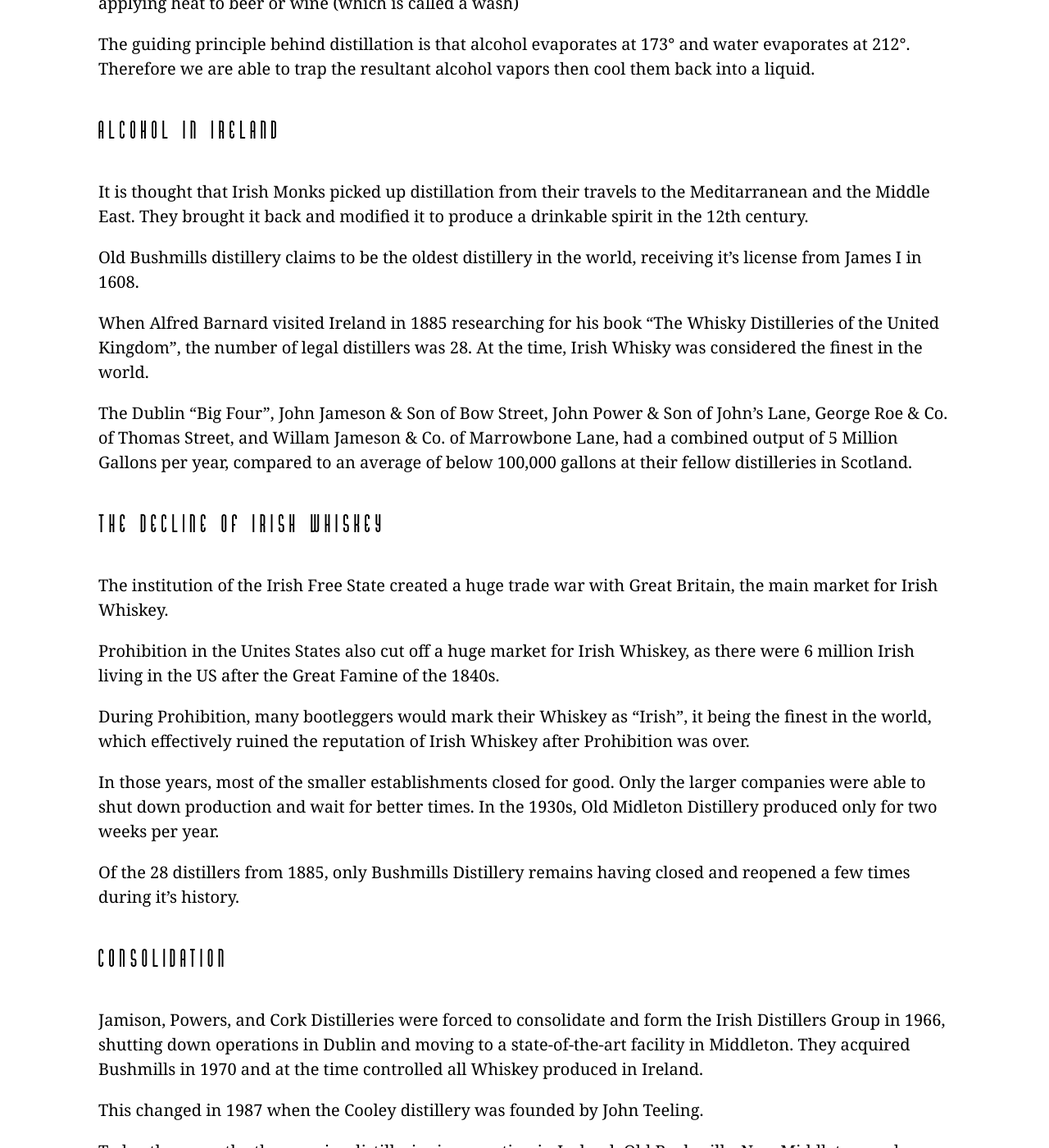
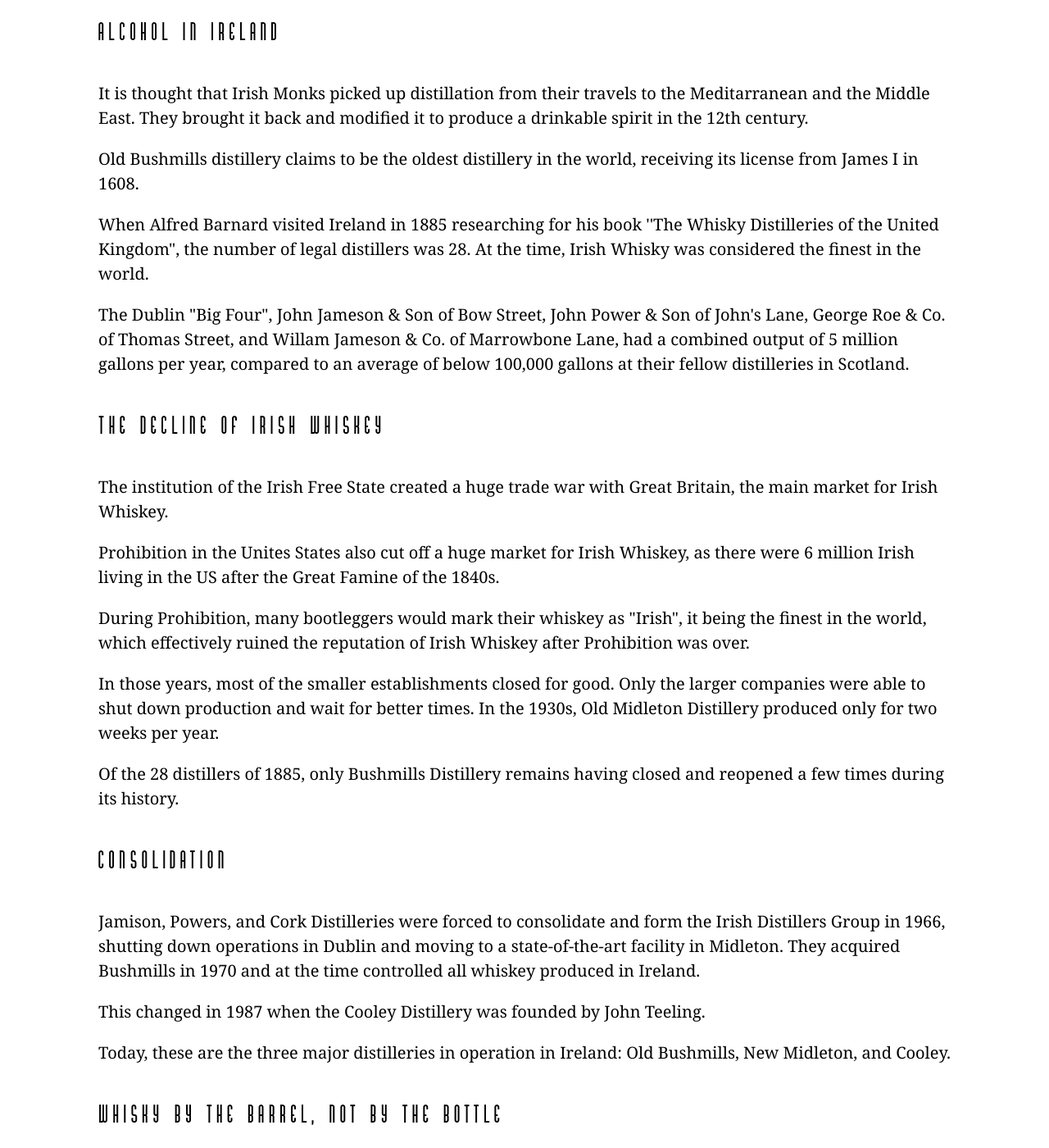
Before and after one commit to spirits-enthusiast-society/spirits-enthusiast-society.github.io, a Jekyll site: the page built from lectures/irish-whiskey.html, in a window 1280 px wide and 1400 px high, scrolled down 749 px. Shown: the whole window at 82% size. Built offline with Jekyll 4.4.1, drawn with Linux system fonts in a browser that asks for light colours; some of the changed text lies outside the part shown.

Commit message:
Clean up
fixed header on About page and cleaned up lecture text

```diff
--- a/about/index.html
+++ b/about/index.html
@@ -6,7 +6,6 @@
 <figure class="about-photo-container">
   <img src="/img/gin-pour.jpg" class="about-photo" alt="about photo" />
 
-
+</figure>
 
   <p class="about-text">Donec libero libero, bibendum non condimentum ac, ullamcorper at sapien. Duis feugiat urna vel justo cursus facilisis. Vivamus ligula dui, convallis a varius vitae, facilisis eget magna. Donec libero libero, bibendum non condimentum ac, ullamcorper at sapien. Duis feugiat urna vel justo cursus facilisis. Vivamus ligula dui, convallis a varius vitae, facilisis eget magna. Donec libero libero, bibendum non condimentum ac, ullamcorper at sapien. Duis feugiat urna vel justo cursus facilisis. Vivamus ligula dui, convallis a varius vitae, facilisis eget magna.</p>
-<figure/>
--- a/lectures/index.html
+++ b/lectures/index.html
@@ -3,5 +3,5 @@
   css: lecture.css
 ---
 
-<h2 class="lecture-title-2"><a href="/lectures/whiskey-1.html">Introduction to Whiskey</a></h2>
-<h2 class="lecture-title-2"><a href="/lectures/irish-whiskey.html">Irish Whiskey</a></h2>
+<h2 class="lecture-title-2"><a href="/lectures/whiskey-1.html">Introduction to American Whiskey</a></h2>
+<h2 class="lecture-title-2"><a href="/lectures/irish-whiskey.html">Introduction to Irish Whiskey</a></h2>
--- a/lectures/irish-whiskey.html
+++ b/lectures/irish-whiskey.html
@@ -5,11 +5,10 @@
 
   <div id="presentation">
   <section>
-    <h2 class="lecture-title-2">Act II: An Introduction to Whiskey</h2>
-    <h3 class="lecture-title-3">Scene 1: Irish Whisky</h3>
+    <h2 class="lecture-title-2">Introduction to Irish Whiskey</h2>
 
 <section>
-  <h4 class="lecture-title-4">What is alcohol (a review)</h4>
+  <h4 class="lecture-title-4">What is alcohol? (a review)</h4>
 
   <p class="lecture-text">
     Distillation is a very simple process whereby more volatile alcohol is seperated from less volatile elements by applying heat to beer or wine (which is called a wash)
@@ -28,15 +27,15 @@
     It is thought that Irish Monks picked up distillation from their travels to the Meditarranean and the Middle East. They brought it back and modified it to produce a drinkable spirit in the 12th century.
   </p>
   <p class="lecture-text">
-    Old Bushmills distillery claims to be the oldest distillery in the world, receiving it&#8217;s license from James I in 1608.
+    Old Bushmills distillery claims to be the oldest distillery in the world, receiving its license from James I in 1608.
   </p>
 
   <p class="lecture-text">
-    When Alfred Barnard visited Ireland in 1885 researching for his book &#8220;The Whisky Distilleries of the United Kingdom&#8221;, the number of legal distillers was 28. At the time, Irish Whisky was considered the finest in the world.
+    When Alfred Barnard visited Ireland in 1885 researching for his book ''The Whisky Distilleries of the United Kingdom", the number of legal distillers was 28. At the time, Irish Whisky was considered the finest in the world.
   </p>
 
   <p class="lecture-text">
-    The Dublin &#8220;Big Four&#8221;, John Jameson &amp; Son of Bow Street, John Power &amp; Son of John&#8217;s Lane, George Roe &amp; Co. of Thomas Street, and Willam Jameson &amp; Co. of Marrowbone Lane, had a combined output of 5 Million Gallons per year, compared to an average of below 100,000 gallons at their fellow distilleries in Scotland.
+    The Dublin "Big Four", John Jameson &amp; Son of Bow Street, John Power &amp; Son of John's Lane, George Roe &amp; Co. of Thomas Street, and Willam Jameson &amp; Co. of Marrowbone Lane, had a combined output of 5 million gallons per year, compared to an average of below 100,000 gallons at their fellow distilleries in Scotland.
   </p></section>
 
 <section>
@@ -59,7 +58,7 @@
   </p>
 
   <p class="lecture-text">
-    Of the 28 distillers from 1885, only Bushmills Distillery remains having closed and reopened a few times during it&#8217;s history.
+    Of the 28 distillers of 1885, only Bushmills Distillery remains having closed and reopened a few times during its history.
   </p>
 </section>
 
@@ -67,41 +66,41 @@
   <h4 class="lecture-title-4">Consolidation</h4>
 
   <p class="lecture-text">
-    Jamison, Powers, and Cork Distilleries were forced to consolidate and form the Irish Distillers Group in 1966, shutting down operations in Dublin and moving to a state-of-the-art facility in Middleton. They acquired Bushmills in 1970 and at the time controlled all Whiskey produced in Ireland.
+    Jamison, Powers, and Cork Distilleries were forced to consolidate and form the Irish Distillers Group in 1966, shutting down operations in Dublin and moving to a state-of-the-art facility in Midleton. They acquired Bushmills in 1970 and at the time controlled all whiskey produced in Ireland.
   </p>
 
   <p class="lecture-text">
-    This changed in 1987 when the Cooley distillery was founded by John Teeling.
+    This changed in 1987 when the Cooley Distillery was founded by John Teeling.
   </p>
 
   <p class="lecture-text">
-    Today these are the three major distilleries in operation in Ireland: Old Bushmills, New Middleton, and Cooley.
+    Today, these are the three major distilleries in operation in Ireland: Old Bushmills, New Midleton, and Cooley.
   </p>
 </section>
 
 <section>
   <h4 class="lecture-title-4">Whisky by the barrel, not by the bottle</h4>
 
-  <p class="lecture-text">Even though there are only three distilleries in Ireland, there are several independant brands that buy whiskey from a distillery and then age it and/or blend it and then bottle it.</p>
+  <p class="lecture-text">Even though there are only three distilleries in Ireland, there are several independant brands that buy whiskey from a distillery, then age it and/or blend it, and then bottle it.</p>
 
   <p class="lecture-text">Each distillery also has several brands.</p>
 
 <section>
   <h4 class="lecture-title-4">Blended : Jameson, Bushmills, Powers, Paddy</h4>
 
-  <p class="lecture-text">Blended Whiskey is made by mixing spirit made in column stills and pot stills. Column Stills are more efficient, Pot Stills produced more flavorful results. Blends are cheaper to produce.</p>
+  <p class="lecture-text">Blended Whiskey is made by mixing spirits made in column stills and pot stills. Column stills are more efficient, but pot stills produce more flavorful results. Blends are cheaper to produce.</p>
 </section>
 
 <section>
   <h4 class="lecture-title-4">Single Malt : Knappogue Castle, Palace 9</h4>
 
-  <p class="lecture-text">Those made entirely from malted barley distilled in a pot still are referred to as single malt whiskeys, a style also very commonly associated with Scotch whisky</p>
+  <p class="lecture-text">Those made entirely from malted barley distilled in a pot still are referred to as single malt whiskeys, a style also very commonly associated with Scotch Whisky</p>
   </section>
 
 <section>
   <h4 class="lecture-title-4">Single Pot Still : Yellow Spot, Redbreast</h4>
 
-  <p class="lecture-text">The second style of Irish pot still whiskey is single pot still whiskey, made from a mixture of malted and unmalted barley completely distilled in a pot still.</p>
+  <p class="lecture-text">The second style of Irish pot still whiskey is single pot still whiskey, made from a mixture of malted and unmalted barley distilled entirely in a pot still.</p>
   </section>
 
 <section>
```
Also changed, not shown: other parts of lectures/irish-whiskey.html (+2 -2 lines), lectures/whiskey-1.html (+16 -17 lines).
